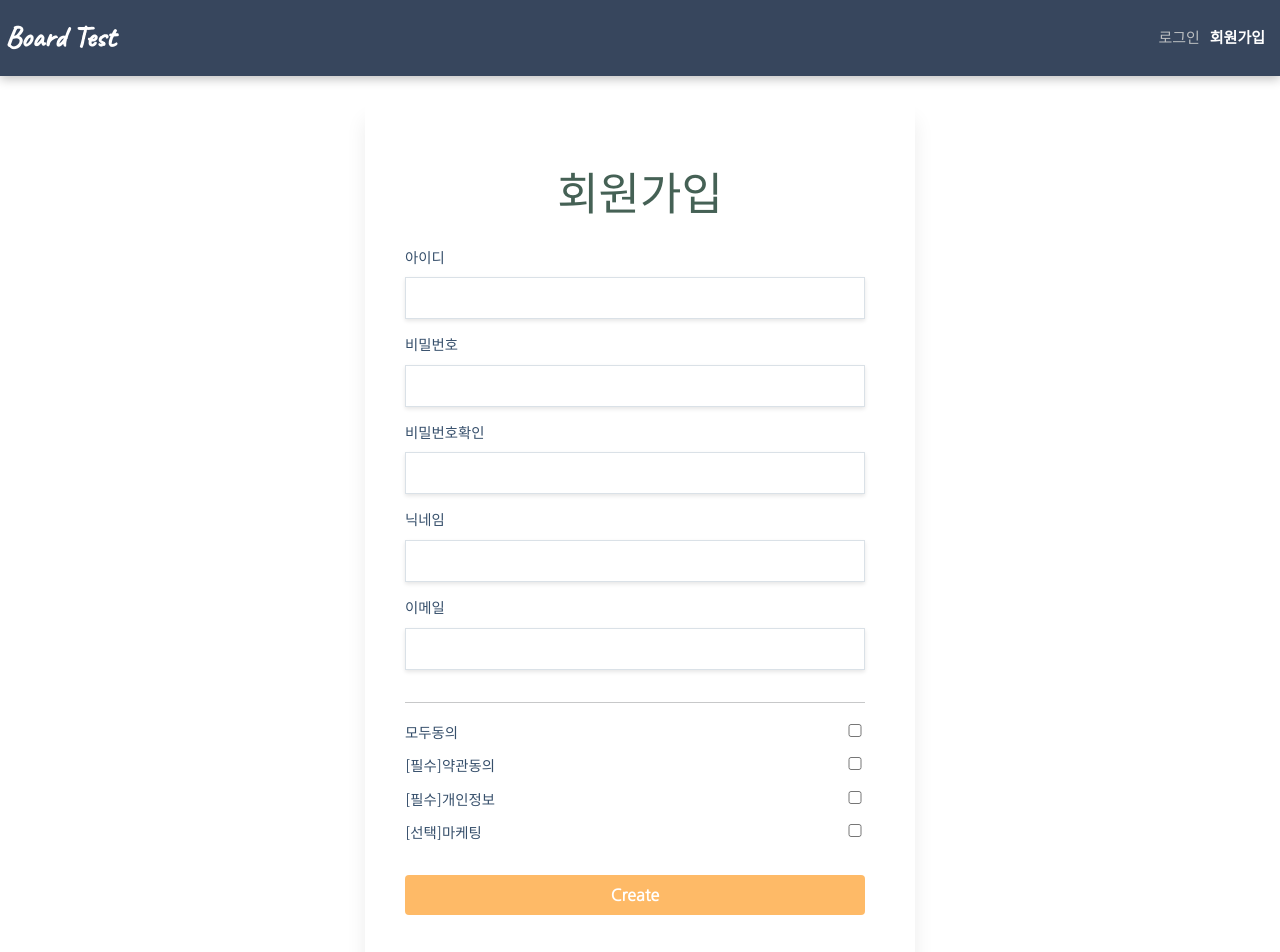
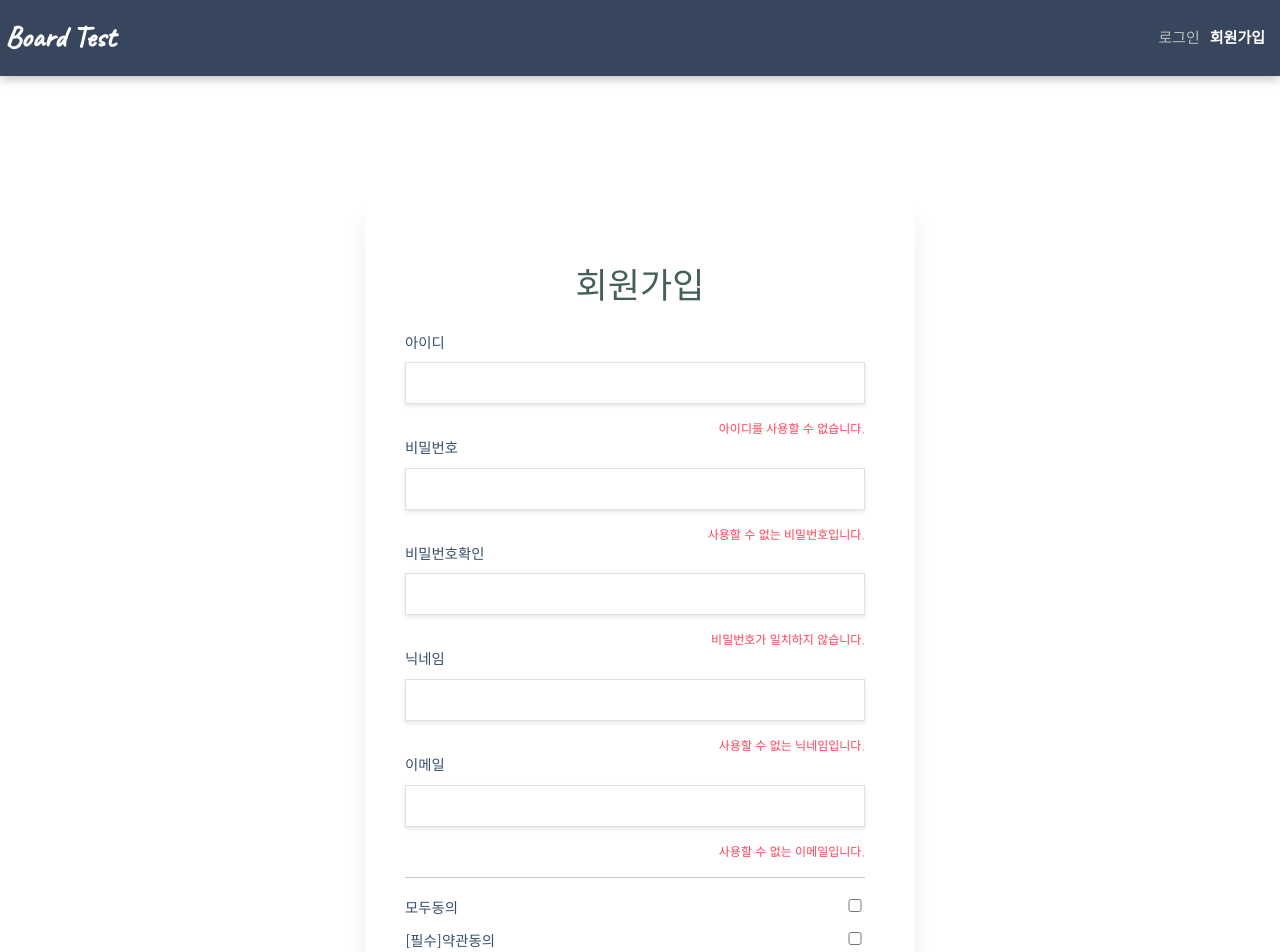
Before and after one commit to superbono/vue-frame-pjt, a Vue app: page /signup in a window 1280 px wide. Shown: the top 952 px of the page. Built offline with nearby package versions, Linux system fonts and the light colour scheme.

Commit message:
회원가입 validate 적용

```diff
--- a/src/assets/css/common/common.css
+++ b/src/assets/css/common/common.css
@@ -60,7 +60,7 @@ body {
   }
   .form-wrapper.form-wrapper-sm {
     max-width: 550px;
-    margin: 70px auto;
+    margin: 200px auto;
   }
   .form-wrapper-sm .page-header {
     padding: 0px 0 20px;
@@ -125,6 +125,7 @@ body {
   .btn.disabled {
     opacity: 0.5;
     cursor: not-allowed;
+    background: hsl(9, 82%, 56%) !important;
   }
   .log {
     color: #ff4057;
@@ -134,3 +135,6 @@ body {
   .warning {
     color: #ff4057;
   }
+  .confirm {
+    color:#21b314;
+  }
--- a/src/components/common/PageHeader.vue
+++ b/src/components/common/PageHeader.vue
@@ -11,7 +11,7 @@ export default {};
 <style>
 @import url("https://fonts.googleapis.com/css2?family=Nanum+Gothic&display=swap");
 .page-header {
-  font-size: 45px;
+  font-size: 35px;
   font-weight: 400;
   color: #456155;
   padding: 30px 5px 15px;
--- a/src/components/form/SignUpForm.vue
+++ b/src/components/form/SignUpForm.vue
@@ -6,10 +6,23 @@
         <div>
           <label for="username">아이디</label>
           <input id="username" type="text" v-model="username" required />
+          <p class="validation-text">
+            <span class="warning" v-if="!isUsernameValid">
+              아이디를 사용할 수 없습니다.
+            </span>
+            <span class="confirm" v-else>
+              아이디를 사용할 수 있습니다.
+            </span>
+          </p>
         </div>
         <div>
           <label for="password">비밀번호</label>
           <input id="password" type="text" v-model="password" required />
+          <p class="validation-text">
+            <span class="warning" v-if="!isPasswordValid">
+              사용할 수 없는 비밀번호입니다.
+            </span>
+          </p>
         </div>
         <div>
           <label for="passwordConfirm">비밀번호확인</label>
@@ -19,15 +32,30 @@
             v-model="passwordConfirm"
             required
           />
-          {{ password !== passwordConfirm ? "비밀번호를 확인해주세요." : "" }}
+          <!-- {{ password !== passwordConfirm ? "비밀번호를 확인해주세요." : "" }} -->
+          <p class="validation-text">
+            <span class="warning" v-if="!isConfirmPasswordValid">
+              비밀번호가 일치하지 않습니다.
+            </span>
+          </p>
         </div>
         <div>
           <label for="nickname">닉네임</label>
           <input id="nickname" type="text" v-model="nickname" required />
+          <p class="validation-text">
+            <span class="warning" v-if="!isNicknameValid">
+              사용할 수 없는 닉네임입니다.
+            </span>
+          </p>
         </div>
         <div>
           <label for="email">이메일</label>
           <input id="email" type="email" v-model="email" required />
+          <p class="validation-text">
+            <span class="warning" v-if="!isEmailValid">
+              사용할 수 없는 이메일입니다.
+            </span>
+          </p>
           <!-- <button @click="createCode">인증하기</button> -->
         </div>
         <div>
@@ -96,7 +124,11 @@
             :class="isButtonDisabled"
             :disabled="isButtonDisabled"
           >
-            Create
+            {{
+              isButtonDisabled === null
+                ? "가입을 진행합니다."
+                : "형식에 맞게 입력해주세요."
+            }}
           </button>
           <!-- <button v-on:click="goLogin">
             로그인
@@ -261,6 +293,7 @@ export default {
   display: flex;
   flex-direction: row-reverse;
   justify-content: space-between;
+  /* padding: 0 300px 20px 0 !important; */
 }
 .btn-container {
   margin-top: 30px;
@@ -268,6 +301,11 @@ export default {
 /* .btn {
   color: #000;
 } */
+.warning,
+.confirm {
+  font-size: 12px;
+}
+
 .log {
   width: 460px;
 }
```
